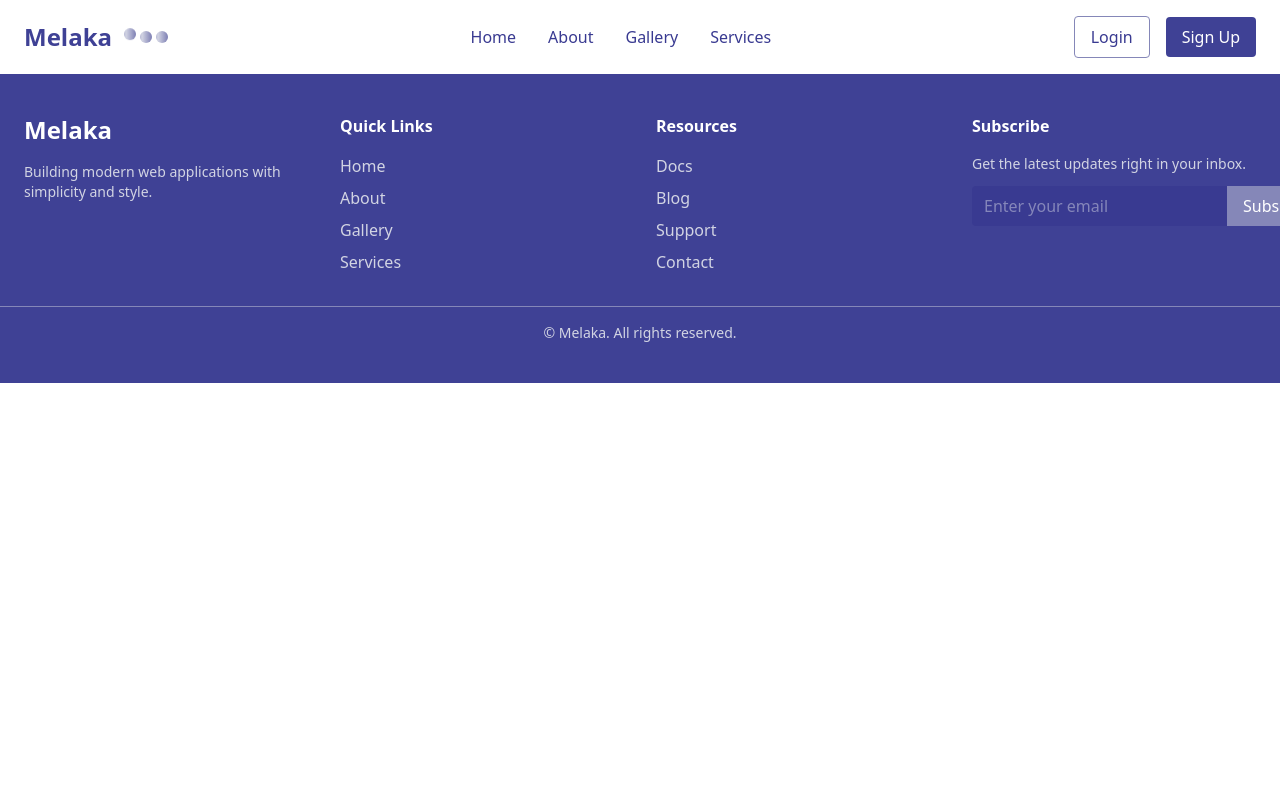
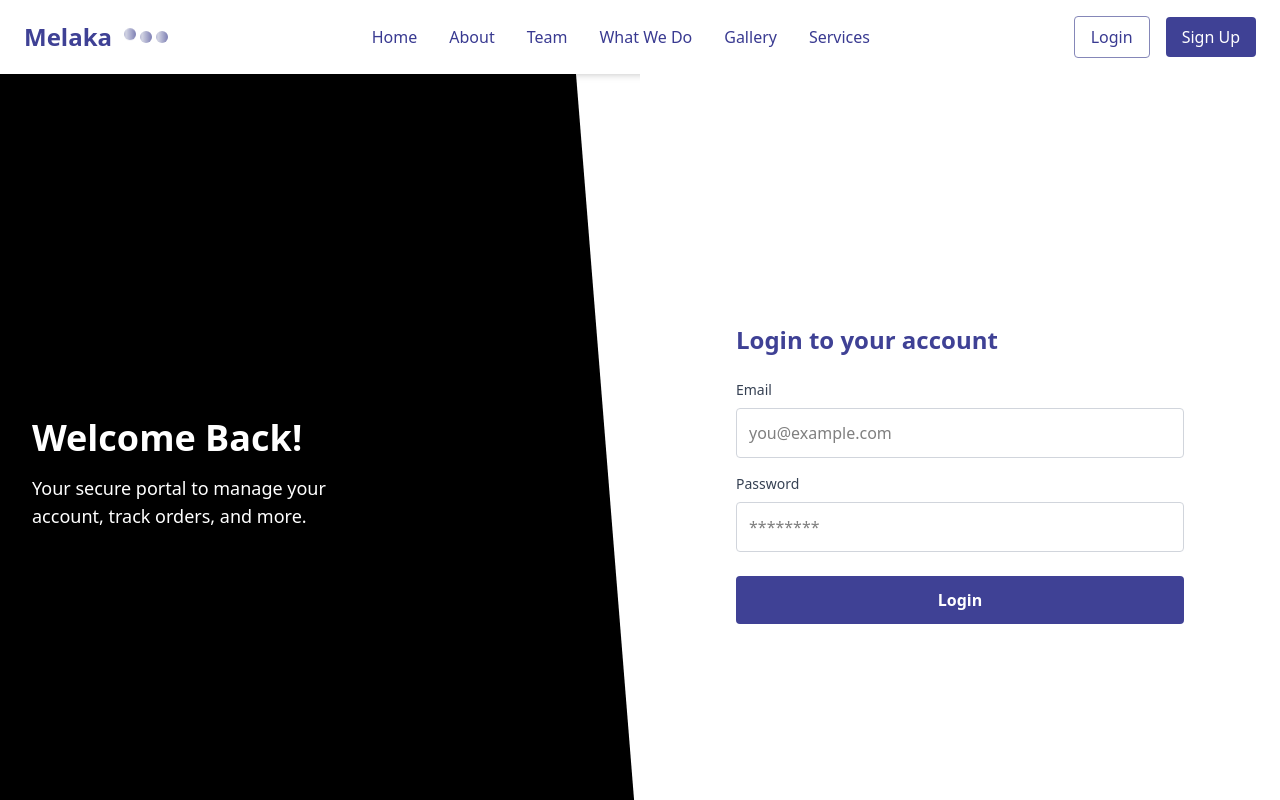
Before and after one commit to Raymondtawiah640/melaka, an Angular app: page /login in a window 1280 px wide. Before the commit this address led to /. Shown: the top 800 px of the page. Built offline with nearby package versions, Linux system fonts and the light colour scheme.

Commit message:
modified

```diff
--- a/src/app/about/about.html
+++ b/src/app/about/about.html
@@ -1 +1,48 @@
-<p>about works!</p>
+<app-loading *ngIf="loading"></app-loading>
+<div class="min-h-screen flex flex-col bg-[#d2d4e3] text-[#3f4195] font-sans">
+
+  <!-- Main Content -->
+  <main class="flex-grow max-w-4xl mx-auto bg-white rounded-xl p-10 shadow-lg mt-12 mb-20">
+
+    <section class="mb-12">
+      <h2 class="text-3xl font-semibold text-[#8587b8] border-b-4 border-[#6e6fb0] pb-2 mb-5">
+        Our Mission
+      </h2>
+      <p class="text-lg leading-relaxed">
+        At Kiln Enterprise, we strive to blend innovation with passion to deliver
+        exceptional solutions that empower our clients and communities. Our mission
+        is to create meaningful impact through technology, creativity, and
+        dedication.
+      </p>
+    </section>
+
+    <section class="mb-12">
+      <h2 class="text-3xl font-semibold text-[#8587b8] border-b-4 border-[#6e6fb0] pb-2 mb-5">
+        Who We Are
+      </h2>
+      <p class="text-lg leading-relaxed">
+        Founded by a group of forward-thinking professionals, we are a team committed
+        to excellence, collaboration, and continuous growth. Our diverse expertise
+        allows us to tackle challenges with fresh perspectives and innovative
+        strategies.
+      </p>
+    </section>
+
+    <section>
+      <h2 class="text-3xl font-semibold text-[#8587b8] border-b-4 border-[#6e6fb0] pb-2 mb-5">
+        Our Values
+      </h2>
+      <p class="text-lg leading-relaxed">
+        Integrity, creativity, and respect form the foundation of everything we do.
+        We believe in fostering a culture of trust, openness, and empowerment where
+        ideas flourish and success is shared.
+      </p>
+    </section>
+
+  </main>
+
+  <!-- Footer -->
+  <footer class="bg-[#393a91] text-white text-center py-6 tracking-widest">
+    &copy; 2025 Kiln Enterprise. All rights reserved.
+  </footer>
+</div>
--- a/src/app/about/about.ts
+++ b/src/app/about/about.ts
@@ -1,11 +1,21 @@
-import { Component } from '@angular/core';
+import { Component, OnInit } from '@angular/core';
+import { CommonModule } from '@angular/common';
+import { Loading } from '../loading/loading';
 
 @Component({
   selector: 'app-about',
-  imports: [],
+  imports: [Loading, CommonModule],
   templateUrl: './about.html',
-  styleUrl: './about.css'
+  styleUrls: ['./about.css']
 })
-export class About {
+export class About implements OnInit {
+  loading = true;
+
+  ngOnInit() {
+    // Hide loader after 3 seconds
+    setTimeout(() => {
+      this.loading = false;
+    }, 3000);
+  }
 
 }
--- a/src/app/app.routes.ts
+++ b/src/app/app.routes.ts
@@ -3,6 +3,7 @@ import { Home } from './home/home';
 import { About } from './about/about';
 import { Gallery } from './gallery/gallery';
 import { Services } from './services/services';
+import { Login } from './login/login';
 
 export const routes: Routes = [
   { path: '', redirectTo: 'home', pathMatch: 'full' },
@@ -10,4 +11,5 @@ export const routes: Routes = [
   { path: 'about', component: About },
   { path: 'gallery', component: Gallery },
   { path: 'services', component: Services },
+  { path: 'login', component: Login },
 ];
--- a/src/app/home/home.css
+++ b/src/app/home/home.css
@@ -1,3 +1,12 @@
+
+body, html {
+  overflow-x: hidden;
+  width: 100vw;
+  max-width: 100vw;
+}
+
+
+
 @keyframes shine {
   0% { transform: translateX(-100%); }
   100% { transform: translateX(100%); }
--- a/src/app/home/home.html
+++ b/src/app/home/home.html
@@ -19,7 +19,7 @@
        [style.transform]="'translateX(-' + currentSlide * 100 + '%)'">
     <img *ngFor="let img of images"
          [src]="img"
-         class="w-full flex-shrink-0 object-cover h-64">
+         class="w-full flex-shrink-0 object-cover h-110">
   </div>
 
   <!-- Navigation arrows -->
@@ -72,4 +72,56 @@
       </li>
     </ul>
   </section>
+
+<section id="team" class="bg-white rounded-lg shadow p-6 mt-6">
+  <h2 class="text-xl font-semibold text-[#3f4195] mb-4">Team Members</h2>
+
+  <div class="grid grid-cols-1 sm:grid-cols-2 lg:grid-cols-6 gap-6">
+    <!-- Existing Team Member Cards -->
+    <div class="bg-[#f7f8fc] rounded-lg shadow p-4 text-center">
+      <img src="assets/member1.jpg" alt="Team Member"
+           class="w-24 h-24 mx-auto rounded-full object-cover mb-3 border-4 border-[#3f4195]">
+      <h3 class="text-lg font-bold text-[#3f4195]">Jane Doe</h3>
+      <p class="text-sm text-[#6e6fb0]">Project Manager</p>
+    </div>
+
+    <div class="bg-[#f7f8fc] rounded-lg shadow p-4 text-center">
+      <img src="assets/member2.jpg" alt="Team Member"
+           class="w-24 h-24 mx-auto rounded-full object-cover mb-3 border-4 border-[#3f4195]">
+      <h3 class="text-lg font-bold text-[#3f4195]">John Smith</h3>
+      <p class="text-sm text-[#6e6fb0]">UI/UX Designer</p>
+    </div>
+
+    <div class="bg-[#f7f8fc] rounded-lg shadow p-4 text-center">
+      <img src="assets/member3.jpg" alt="Team Member"
+           class="w-24 h-24 mx-auto rounded-full object-cover mb-3 border-4 border-[#3f4195]">
+      <h3 class="text-lg font-bold text-[#3f4195]">Emily Johnson</h3>
+      <p class="text-sm text-[#6e6fb0]">Frontend Developer</p>
+    </div>
+
+    <div class="bg-[#f7f8fc] rounded-lg shadow p-4 text-center">
+      <img src="assets/member4.jpg" alt="Team Member"
+           class="w-24 h-24 mx-auto rounded-full object-cover mb-3 border-4 border-[#3f4195]">
+      <h3 class="text-lg font-bold text-[#3f4195]">Michael Brown</h3>
+      <p class="text-sm text-[#6e6fb0]">Backend Developer</p>
+    </div>
+
+    <!-- New Team Member 1 -->
+    <div class="bg-[#f7f8fc] rounded-lg shadow p-4 text-center">
+      <img src="assets/member5.jpg" alt="Team Member"
+           class="w-24 h-24 mx-auto rounded-full object-cover mb-3 border-4 border-[#3f4195]">
+      <h3 class="text-lg font-bold text-[#3f4195]">Sophia Lee</h3>
+      <p class="text-sm text-[#6e6fb0]">Marketing Specialist</p>
+    </div>
+
+    <!-- New Team Member 2 -->
+    <div class="bg-[#f7f8fc] rounded-lg shadow p-4 text-center">
+      <img src="assets/member6.jpg" alt="Team Member"
+           class="w-24 h-24 mx-auto rounded-full object-cover mb-3 border-4 border-[#3f4195]">
+      <h3 class="text-lg font-bold text-[#3f4195]">David Kim</h3>
+      <p class="text-sm text-[#6e6fb0]">Data Analyst</p>
+    </div>
+  </div>
+</section>
+
 </div>
--- a/src/app/home/home.ts
+++ b/src/app/home/home.ts
@@ -1,4 +1,4 @@
-import { Component, OnInit } from '@angular/core';
+import { Component, OnInit, HostListener } from '@angular/core';
 import { Loading } from '../loading/loading';
 import { CommonModule } from '@angular/common';
 
@@ -11,11 +11,12 @@ import { CommonModule } from '@angular/common';
 export class Home implements OnInit {
   loading = true;
   currentSlide = 0;
+  hideHeader = false;       // <-- added
+  lastScrollTop = 0;        // <-- added
   images = [
     'assets/bus.jpg',
     'assets/m1.jpg',
     'assets/m2.webp',
-
   ];
 
   ngOnInit() {
--- a/src/app/login/login.css
+++ b/src/app/login/login.css
@@ -0,0 +1,3 @@
+.clip-slant {
+  clip-path: polygon(0 0, 90% 0, 100% 100%, 0% 100%);
+}
--- a/src/app/login/login.html
+++ b/src/app/login/login.html
@@ -1 +1,38 @@
-<p>login works!</p>
+<div class="min-h-screen flex flex-col md:flex-row">
+
+  <!-- Left side: image with info overlay and slant -->
+  <div class="relative md:w-1/2 h-64 md:h-auto overflow-hidden clip-slant">
+    <!-- Animated background image -->
+    <div
+      class="absolute inset-0 bg-cover bg-center animate-bg-pan"
+      style="background-image: url('assets/bus.jpg');">
+    </div>
+
+    <!-- Overlay with info text -->
+    <div class="relative z-10 flex flex-col justify-center items-start h-full p-8 bg-black bg-opacity-50 text-white">
+      <h1 class="text-4xl font-bold mb-4">Welcome Back!</h1>
+      <p class="text-lg max-w-xs">
+        Your secure portal to manage your account, track orders, and more.
+      </p>
+    </div>
+  </div>
+
+  <!-- Right side: login form -->
+  <div class="md:w-1/2 flex items-center justify-center p-8 bg-white">
+    <form class="w-full max-w-md">
+      <h2 class="text-2xl font-semibold mb-6 text-[#3f4195]">Login to your account</h2>
+
+      <label class="block mb-2 text-sm font-medium text-gray-700" for="email">Email</label>
+      <input id="email" type="email" placeholder="you@example.com"
+             class="w-full p-3 border border-gray-300 rounded mb-4 focus:outline-none focus:ring-2 focus:ring-[#6e6fb0]" />
+
+      <label class="block mb-2 text-sm font-medium text-gray-700" for="password">Password</label>
+      <input id="password" type="password" placeholder="********"
+             class="w-full p-3 border border-gray-300 rounded mb-6 focus:outline-none focus:ring-2 focus:ring-[#6e6fb0]" />
+
+      <button type="submit" class="w-full bg-[#3f4195] hover:bg-[#6e6fb0] text-white font-bold py-3 rounded transition">
+        Login
+      </button>
+    </form>
+  </div>
+</div>
--- a/src/app/navbar/navbar.html
+++ b/src/app/navbar/navbar.html
@@ -17,13 +17,15 @@
     <ul class="hidden md:flex space-x-8">
       <li><a routerLink="/home" class="nav-link">Home</a></li>
       <li><a routerLink="/about" class="nav-link">About</a></li>
+      <li><a href="#team" class="nav-link">Team</a></li>
+      <li><a href="#whatWeDo" class="nav-link">What We Do</a></li>
       <li><a routerLink="/gallery" class="nav-link">Gallery</a></li>
       <li><a routerLink="/services" class="nav-link">Services</a></li>
     </ul>
 
     <!-- Buttons -->
     <div class="space-x-4">
-      <button class="px-4 py-2 text-[#393a91] border border-[#8587b8] rounded hover:bg-[#d2d4e3] transition">
+      <button routerLink="/login" class="px-4 py-2 text-[#393a91] border border-[#8587b8] rounded hover:bg-[#d2d4e3] transition">
         Login
       </button>
       <button class="px-4 py-2 bg-[#3f4195] text-white rounded hover:bg-[#393a91] transition">
--- a/src/index.html
+++ b/src/index.html
@@ -5,7 +5,7 @@
   <title>Melaka</title>
   <base href="/">
   <meta name="viewport" content="width=device-width, initial-scale=1">
-  <link rel="icon" type="image/x-icon" href="assets/favicon.ico">
+  <link rel="icon" type="image/x-icon" href="assets/bus.ico">
 </head>
 <body>
   <app-root></app-root>
```
Also changed, not shown: 1 other file (tests, documents, lock files or other folders).
